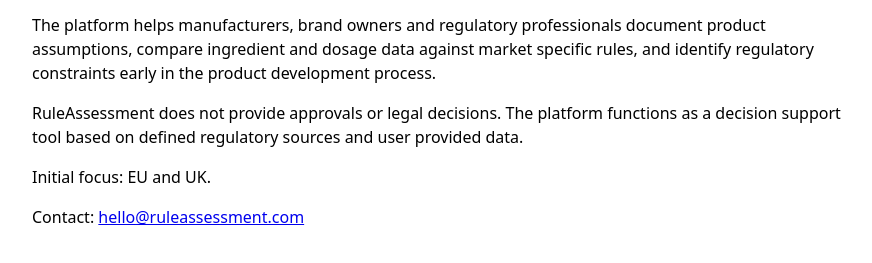
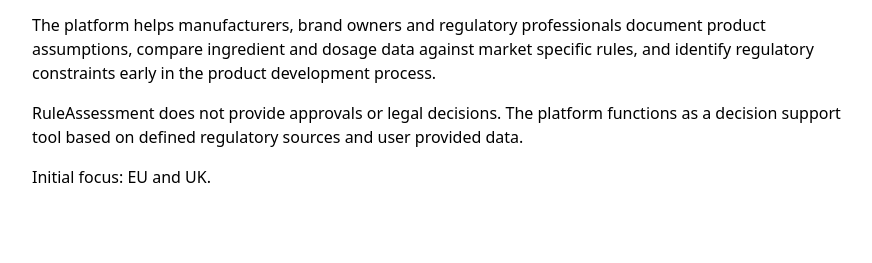
Before and after one commit to RuleAssessment/ruleassessment-site, a plain HTML site: page index.html in a window 1280 px wide. Shown: the part 159-422 px from the top of the page, without its empty margins (198-1070 px from the left). Drawn offline with Linux system fonts and the light colour scheme.

Commit message:
Update index.html

```diff
--- a/index.html
+++ b/index.html
@@ -25,8 +25,5 @@
     Initial focus: EU and UK.
   </p>
 
-  <p style="margin: 0;">
-    Contact: <a href="mailto:hello@ruleassessment.com">hello@ruleassessment.com</a>
-  </p>
 </body>
 </html>
```
